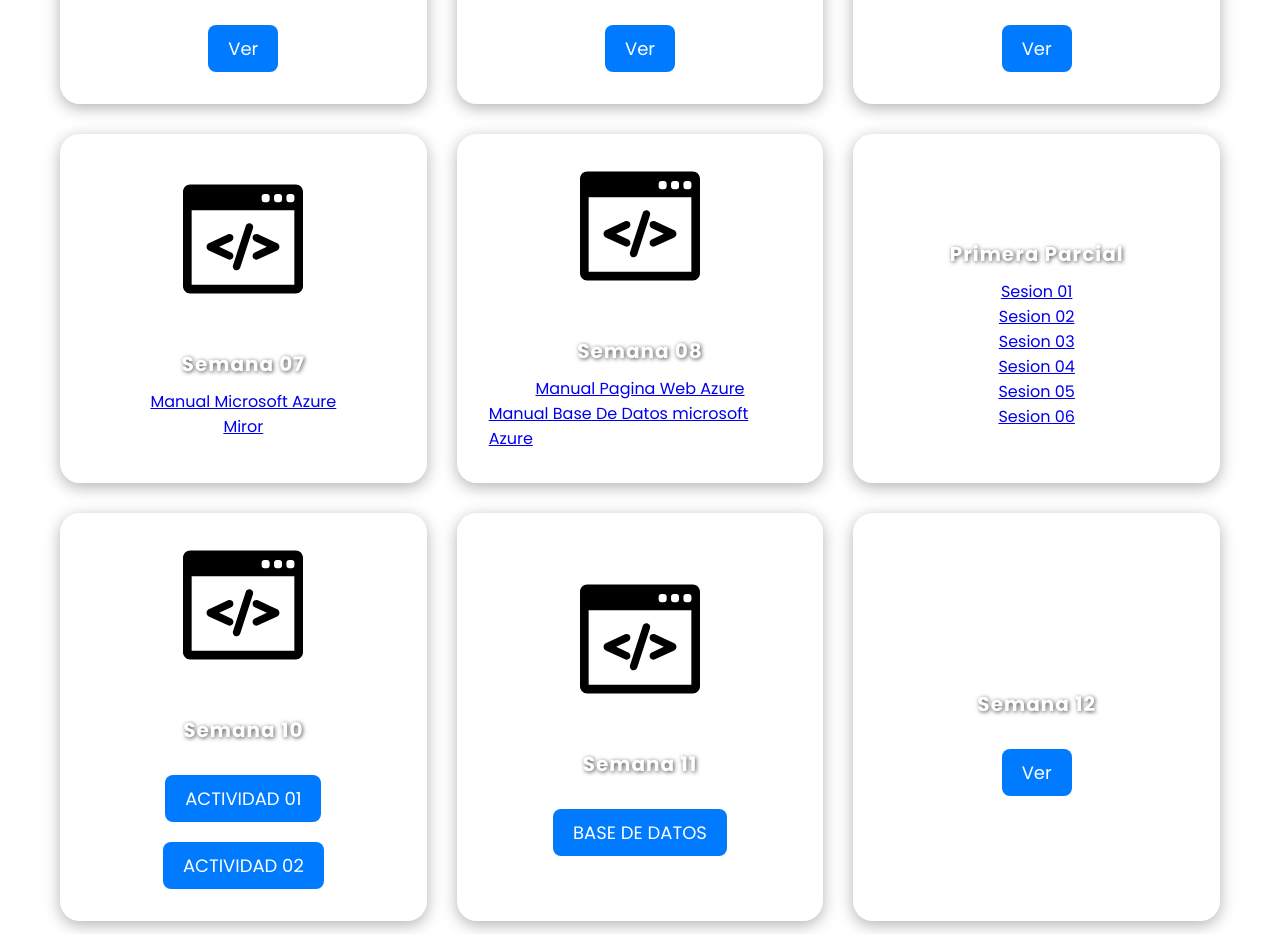
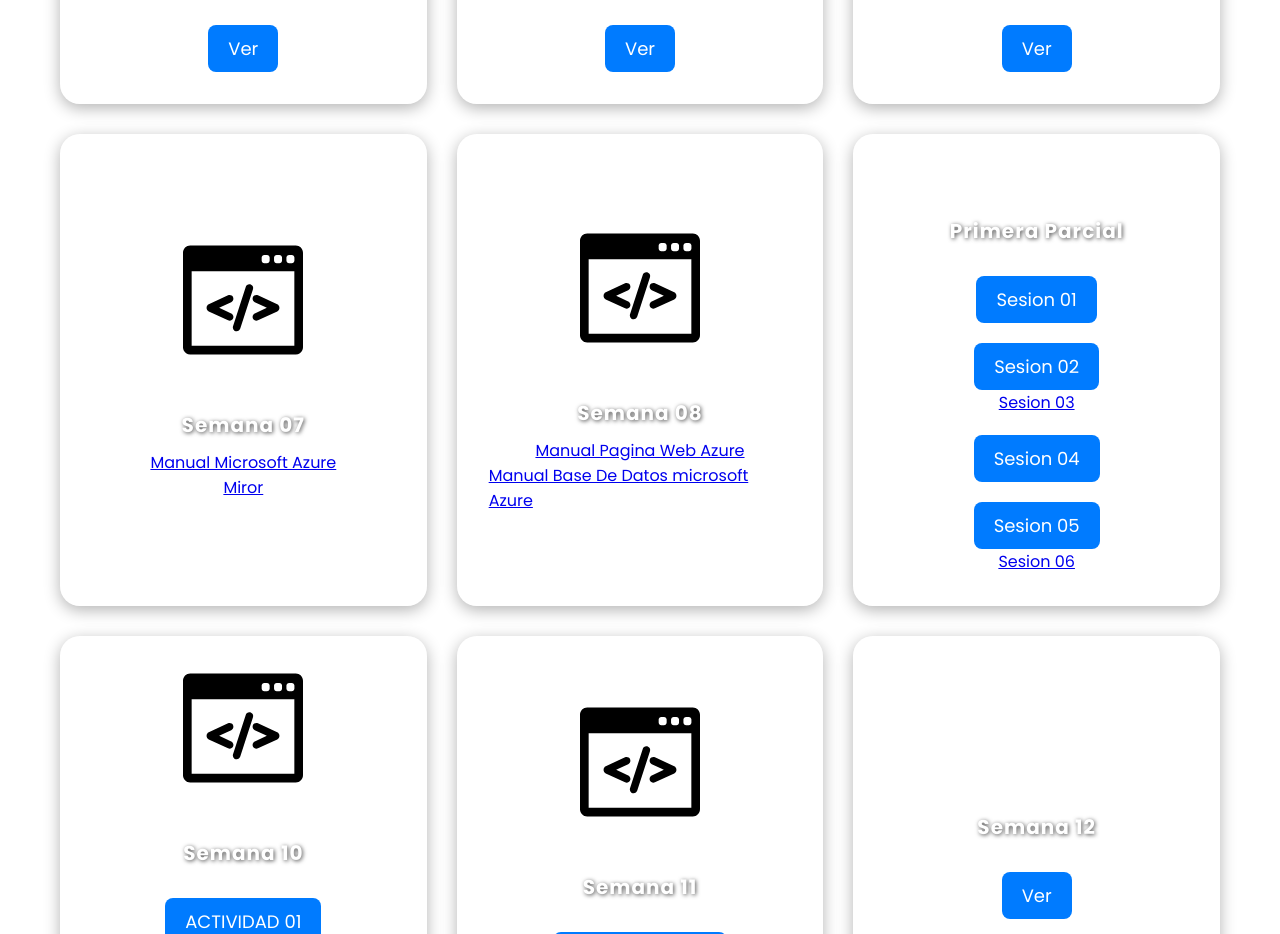
Before and after one commit to yurian76760219/yurian76760219.github.io, a plain HTML site: page index.html in a window 1280 px wide. Shown: the part 920-1854 px from the top of the page. Drawn offline with Linux system fonts and the light colour scheme.

Commit message:
Update index.html

```diff
--- a/index.html
+++ b/index.html
@@ -107,13 +107,12 @@
     <div class="icon"><img src="Iconos/programming-6.svg" width="20%" alt=""></div>
     <h2>Primera Parcial</h2>
     <p></p>
-    <a href="https://docs.google.com/document/d/1ClflV5KB83S19a_yis6aOMlByG3gK6kMlokuCn7RDmE/edit?tab=t.0">Sesion 01</a>
-     <a href="https://docs.google.com/document/d/11ifMwB3YL5bXKuNffwv9u2YagSKe0SeR-KLKpYAOLDc/edit?tab=t.0">Sesion 02</a>
-    <a href="https://docs.google.com/document/d/1JGhMfvB3LutjiojaiUtbrVViQ3hSDqEVO44nQyVqbCY/edit?tab=t.0">Sesion 03</a>
-    <a href="https://docs.google.com/document/d/14CvIiN8rGtSx1824vNSC2jvIkfgdcW35BYU1Vw6wk40/edit?tab=t.0">Sesion 04</a>
-    <a href="https://docs.google.com/document/d/1Fis2LFnucdBYXvIr2wEDz_GQfFt1_PrOB8ClI3ruGx0/edit?tab=t.0">Sesion 05</a>
-    <a href="https://docs.google.com/document/d/1Fis2LFnucdBYXvIr2wEDz_GQfFt1_PrOB8ClI3ruGx0/edit?tab=t.0">Sesion 06</a>
-
+    <a href="https://docs.google.com/document/d/1ClflV5KB83S19a_yis6aOMlByG3gK6kMlokuCn7RDmE/edit?tab=t.0" class="custom-button">Sesion 01</a>
+    <a href="https://docs.google.com/document/d/11ifMwB3YL5bXKuNffwv9u2YagSKe0SeR-KLKpYAOLDc/edit?tab=t.0" class="custom-button">Sesion 02</a>
+    <a href="https://docs.google.com/document/d/1JGhMfvB3LutjiojaiUtbrVViQ3hSDqEVO44nQyVqbCY/edit?tab=t.0"custom-button">Sesion 03</a>
+    <a href="https://docs.google.com/document/d/14CvIiN8rGtSx1824vNSC2jvIkfgdcW35BYU1Vw6wk40/edit?tab=t.0" class="custom-button">Sesion 04</a>
+    <a href="https://docs.google.com/document/d/1Fis2LFnucdBYXvIr2wEDz_GQfFt1_PrOB8ClI3ruGx0/edit?tab=t.0" class="custom-button">Sesion 05</a>
+    <a href="https://docs.google.com/document/d/1Fis2LFnucdBYXvIr2wEDz_GQfFt1_PrOB8ClI3ruGx0/edit?tab=t.0"custom-button">Sesion 06</a>
 </div>
 <div class="feature-box">
             <div class="icon"><img src="Iconos/programming-5.svg" width="20%" alt=""></div>
```
